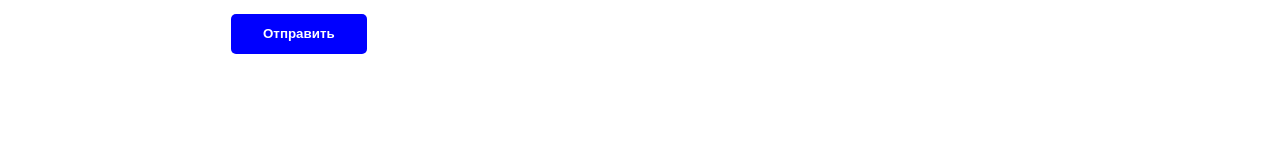
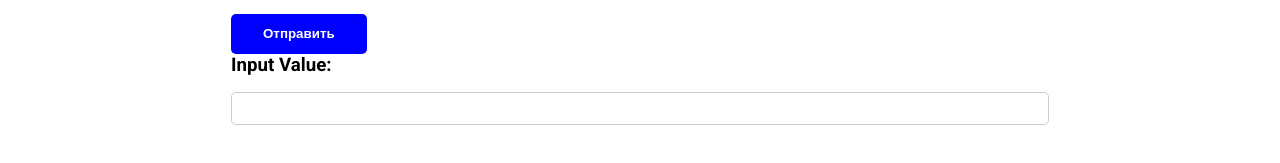
Before and after one commit to Alx-hub/react-edu, a React (Vite) app: page / in a window 1280 px wide. Both pictures are taken after a click on the button "Обратная связь". Shown: the part 367-530 px from the top of the page. Built offline with nearby package versions, Linux system fonts and the light colour scheme.

Commit message:
add useRef function

```diff
--- a/src/components/FeedbackSection.jsx
+++ b/src/components/FeedbackSection.jsx
@@ -1,5 +1,5 @@
 import Button from "./Button/Button.jsx";
-import React, {useState} from "react";
+import React, {useRef, useState} from "react";
 
 export default function FeedbackSection() {
     const [form, setForm] = useState({
@@ -14,6 +14,31 @@ export default function FeedbackSection() {
             name: event.target.value,
             hasError: event.target.value.trim().length === 0
         }))
+    }
+
+
+
+    function StateVsRef() {
+        const inputRef = useRef();
+        const [show, setShow] = useState(false);
+        function handleKeyDown(event) {
+            if (event.key === 'Enter') {
+                setShow(true);
+            }
+        }
+
+        return (
+            <>
+                <h3>Input Value: {show && inputRef.current.value} </h3>
+                <input
+                    ref={inputRef}
+                    type='text'
+                    className='control'
+                    onKeyDown={handleKeyDown}
+                />
+            </>
+
+        )
     }
 
 
@@ -34,7 +59,7 @@ export default function FeedbackSection() {
             <label htmlFor="reason">Причина Обращения</label>
             <select id="reason" className='control' value={form.reason}
                     onChange={(event) =>
-                        setForm((prev)=>({...prev,reason: event.target.value}))
+                        setForm((prev) => ({...prev, reason: event.target.value}))
                     }
             >
                 <option value="error">Ошибка</option>
@@ -43,5 +68,6 @@ export default function FeedbackSection() {
             </select>
             <Button disabled={form.hasError} isActive={!form.hasError}>Отправить</Button>
         </form>
+        <StateVsRef/>
     </section>)
 }
```
